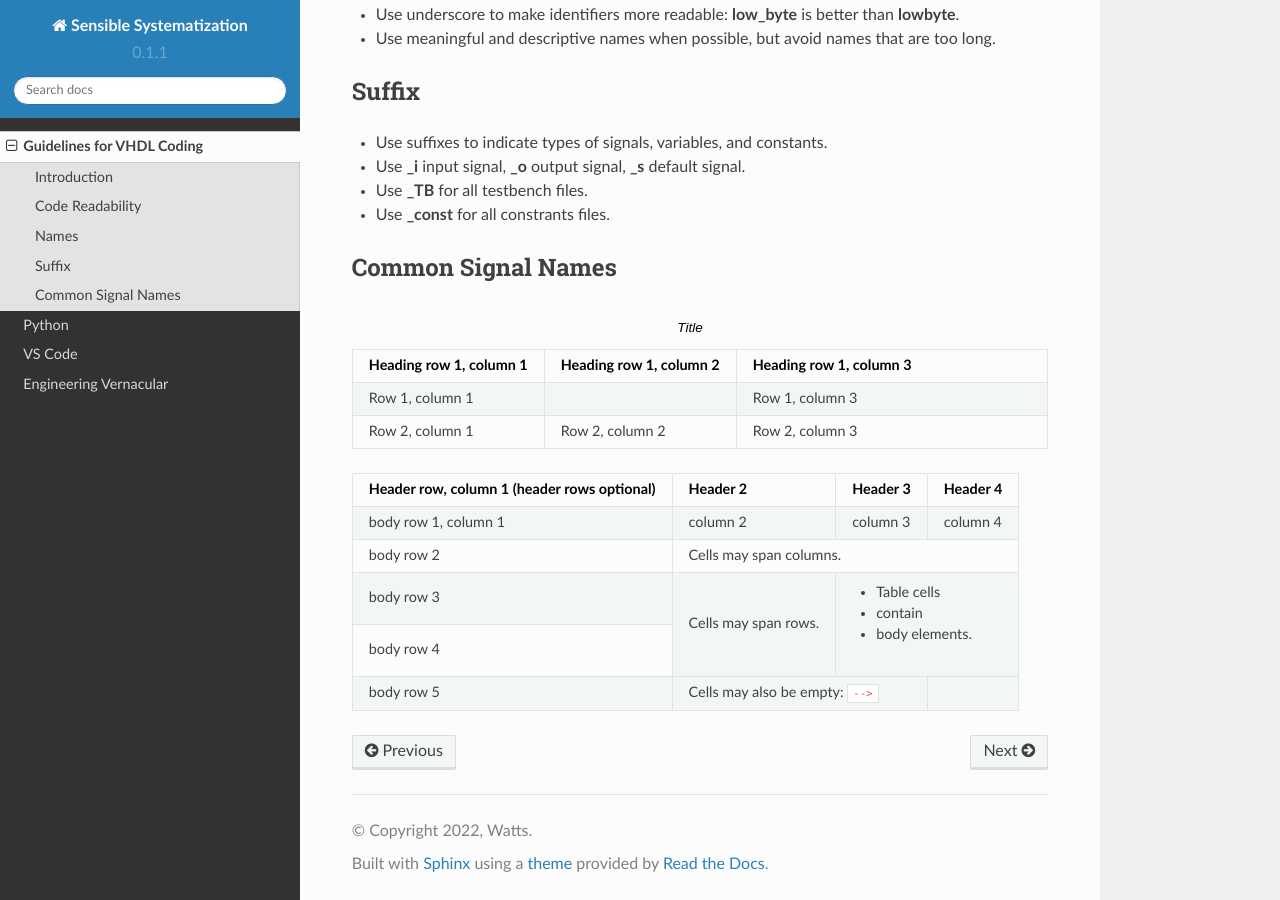
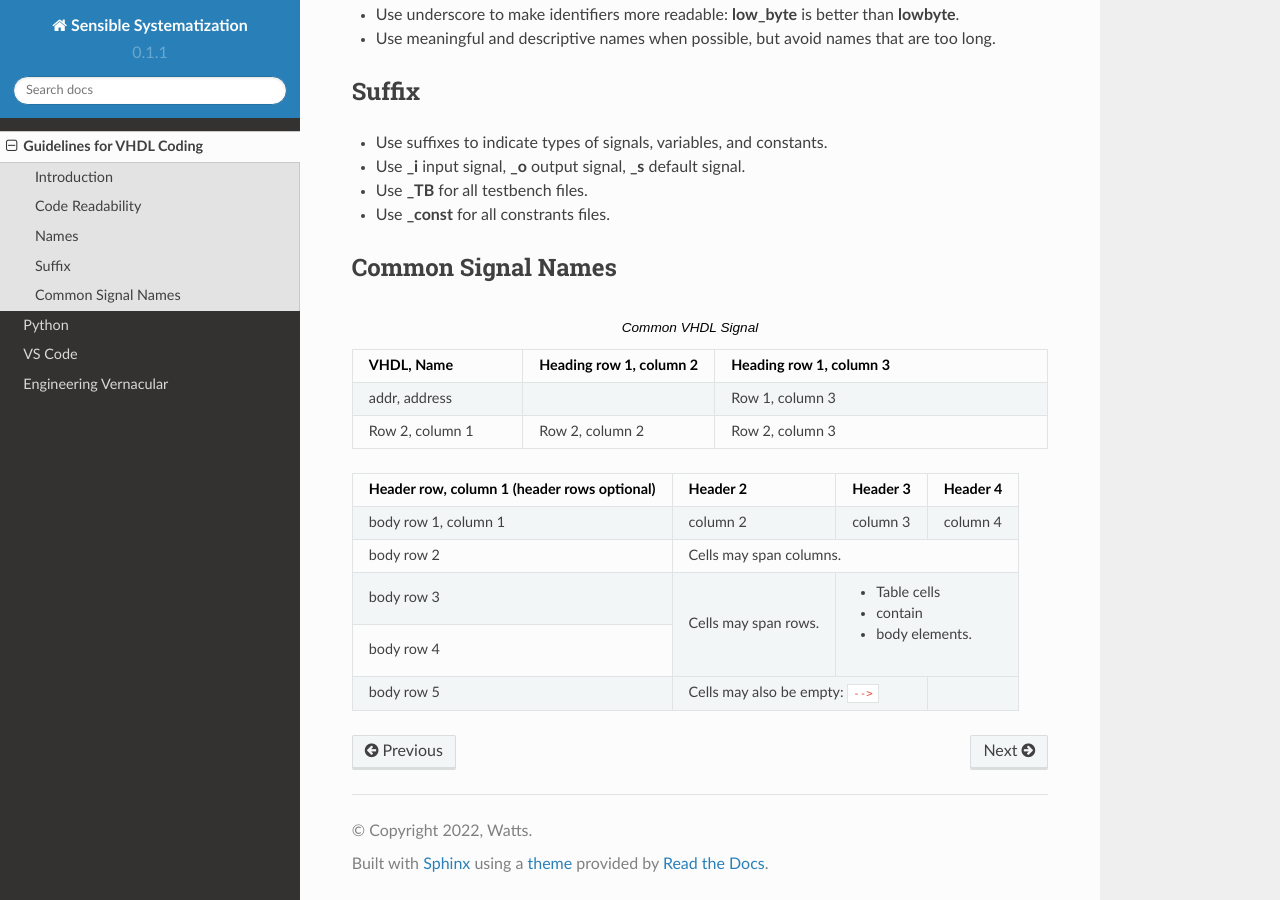
Before and after one commit to wattsjake/sensible-systematization, a Sphinx documentation site: the page built from docs/source/VHDL.rst, in a window 1280 px wide and 900 px high, scrolled down 733 px. Built offline with Sphinx 7.4.7 and the Read the Docs theme 2.0.0, drawn with Linux system fonts in a browser that asks for light colours.

Commit message:
added names

```diff
--- a/docs/source/VHDL.rst
+++ b/docs/source/VHDL.rst
@@ -46,14 +46,14 @@ Suffix
 Common Signal Names
 -------------------
 
-.. list-table:: Title
+.. list-table:: Common VHDL Signal
    :widths: 25 25 50
    :header-rows: 1
 
-   * - Heading row 1, column 1
+   * - VHDL, Name
      - Heading row 1, column 2
      - Heading row 1, column 3
-   * - Row 1, column 1
+   * - addr, address
      -
      - Row 1, column 3
    * - Row 2, column 1
```
